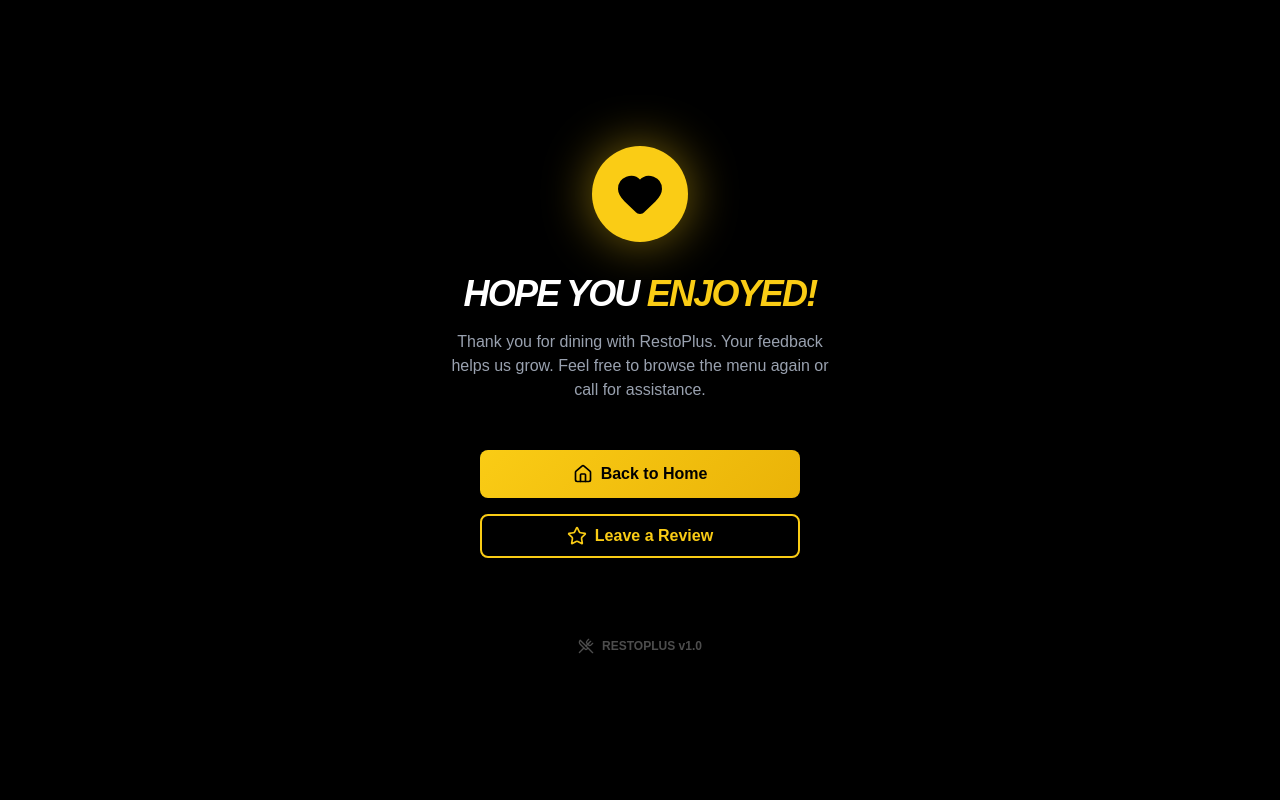
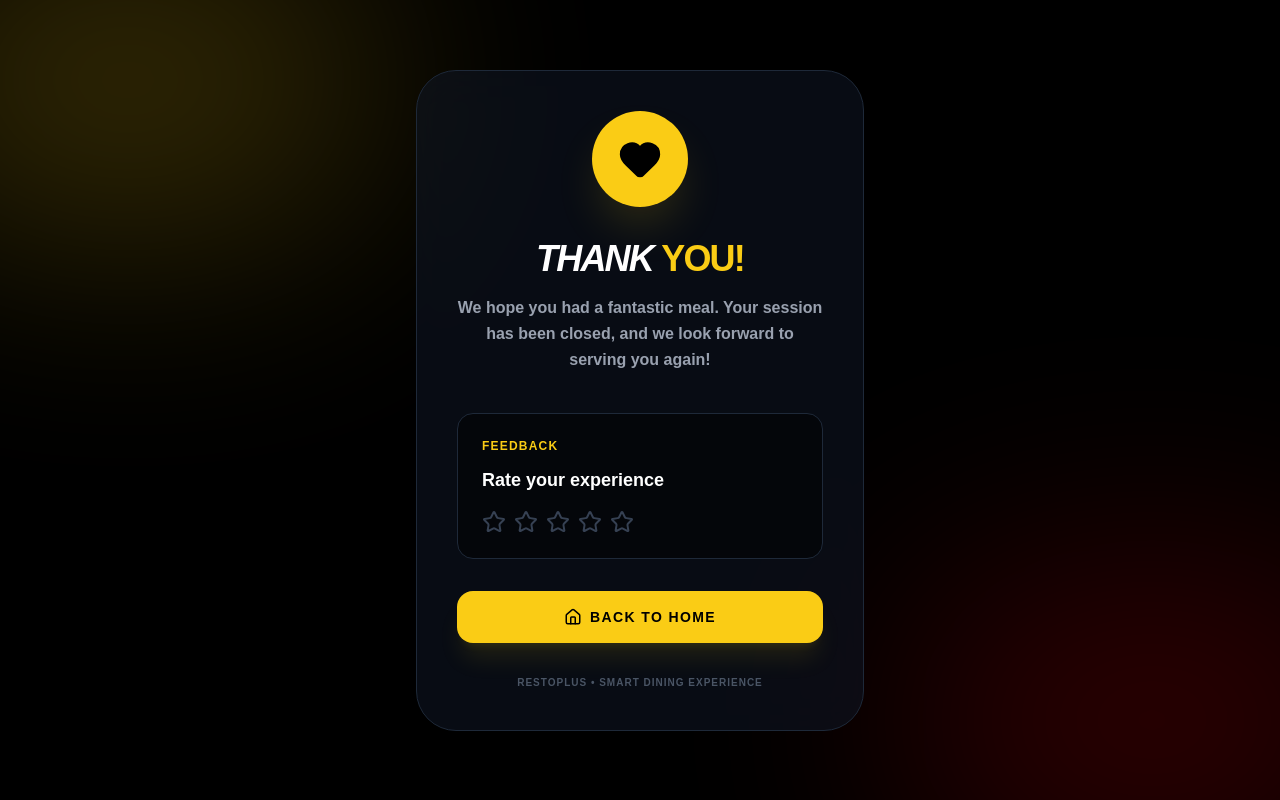
Before and after one commit to Dev2139/Restoplus, a React (Vite) app in the folder client/: page /thank-you in a window 1280 px wide. Built offline with nearby package versions, Linux system fonts and the light colour scheme; no server answers.

Commit message:
feat: session completion and table reset logic

```diff
--- a/client/src/pages/Customer/OrderTracking.jsx
+++ b/client/src/pages/Customer/OrderTracking.jsx
@@ -1,5 +1,5 @@
 import React, { useState, useEffect } from 'react';
-import { useParams, Link } from 'react-router-dom';
+import { useParams, Link, useNavigate } from 'react-router-dom';
 import api from '../../services/api';
 import { CheckCircle2, Clock, Utensils, CheckCircle, ArrowRight, Table, AlertCircle } from 'lucide-react';
 import Header from '../../components/Header';
@@ -23,6 +23,8 @@ const OrderTracking = () => {
         { status: 'Ready', label: 'Ready to Serve', icon: CheckCircle },
         { status: 'Served', label: 'Served', icon: CheckCircle },
     ];
+
+    const navigate = useNavigate();
 
     // 1. Initial Data Fetch
     useEffect(() => {
@@ -63,14 +65,20 @@ const OrderTracking = () => {
                 }
             };
 
+            const handleSessionCompleted = () => {
+                navigate('/thank-you');
+            };
+
             socket.on('status_update', handleUpdate);
             socket.on('order_updated', handleUpdate);
             socket.on('new_order', handleNewOrder);
+            socket.on('session_completed', handleSessionCompleted);
 
             return () => {
                 socket.off('status_update', handleUpdate);
                 socket.off('order_updated', handleUpdate);
                 socket.off('new_order', handleNewOrder);
+                socket.off('session_completed', handleSessionCompleted);
             };
         }
     }, [socket, orderId, order?.tableNumber]);
@@ -78,9 +86,26 @@ const OrderTracking = () => {
     const fetchActiveOrders = async (tableNum) => {
         try {
             const { data } = await api.get(`/orders/table/${tableNum}/active`);
-            setActiveOrders(data);
+            // Only show orders that are not Completed
+            const pendingOrders = data.filter(o => o.status !== 'Completed');
+            setActiveOrders(pendingOrders);
+
+            // If all orders for this session are completed, we might want to redirect
+            if (data.length > 0 && pendingOrders.length === 0) {
+                navigate('/thank-you');
+            }
         } catch (error) {
             console.error('Error fetching active orders', error);
+        }
+    };
+
+    const handleCheckout = async () => {
+        try {
+            await api.put(`/orders/table/${order.tableNumber}/complete`);
+            navigate('/thank-you');
+        } catch (error) {
+            console.error('Error during checkout', error);
+            alert('Failed to complete session. Please try again.');
         }
     };
 
@@ -282,14 +307,22 @@ const OrderTracking = () => {
                                 </div>
                             </div>
 
-                            <button
-                                onClick={() => setShowFinalBill(false)}
-                                className="w-full py-4 bg-black text-white font-black rounded-2xl uppercase tracking-widest text-sm hover:bg-gray-900 transition-all"
-                            >
-                                Close Summary
-                            </button>
+                            <div className="grid grid-cols-2 gap-3">
+                                <button
+                                    onClick={() => setShowFinalBill(false)}
+                                    className="py-4 border-2 border-gray-200 text-gray-500 font-black rounded-2xl uppercase tracking-widest text-[10px] hover:bg-gray-50 transition-all"
+                                >
+                                    BACK TO TRACKER
+                                </button>
+                                <button
+                                    onClick={handleCheckout}
+                                    className="py-4 bg-black text-white font-black rounded-2xl uppercase tracking-widest text-[10px] hover:bg-gray-900 transition-all flex items-center justify-center gap-2"
+                                >
+                                    <CheckCircle size={14} className="text-primary" /> FINISH JOURNEY
+                                </button>
+                            </div>
 
-                            <p className="text-center text-[8px] font-black text-gray-400 uppercase tracking-widest mt-6">Please show this summary to the table manager for payment</p>
+                            <p className="text-center text-[8px] font-black text-gray-400 uppercase tracking-widest mt-6">Confirm payment manually before clicking Finish Journey</p>
                         </motion.div>
                     </motion.div>
                 )}
--- a/client/src/pages/Customer/ThankYou.jsx
+++ b/client/src/pages/Customer/ThankYou.jsx
@@ -1,67 +1,63 @@
 import React from 'react';
 import { Link } from 'react-router-dom';
-import { Heart, Star, Navigation, Home, UtensilsCrossed } from 'lucide-react';
-import Button from '../../components/Button';
+import { Heart, Home, Star, ArrowRight } from 'lucide-react';
 import { motion } from 'framer-motion';
 
 const ThankYou = () => {
     return (
-        <div className="min-h-screen bg-black flex flex-col items-center justify-center p-6 text-center">
+        <div className="min-h-screen bg-black flex items-center justify-center p-6 overflow-hidden">
+            {/* Background elements */}
+            <div className="absolute top-0 left-0 w-full h-full overflow-hidden pointer-events-none opacity-20">
+                <div className="absolute top-[-10%] left-[-10%] w-[40%] h-[40%] bg-primary rounded-full blur-[120px]"></div>
+                <div className="absolute bottom-[-10%] right-[-10%] w-[40%] h-[40%] bg-red-600 rounded-full blur-[120px]"></div>
+            </div>
+
             <motion.div
-                initial={{ scale: 0.5, opacity: 0 }}
-                animate={{ scale: 1, opacity: 1 }}
-                transition={{ type: "spring", stiffness: 260, damping: 20 }}
-                className="w-24 h-24 bg-primary rounded-full flex items-center justify-center mb-8 shadow-[0_0_50px_rgba(250,204,21,0.5)]"
+                initial={{ opacity: 0, scale: 0.9 }}
+                animate={{ opacity: 1, scale: 1 }}
+                className="max-w-md w-full bg-gray-900/50 border border-gray-800 rounded-[40px] p-10 backdrop-blur-xl relative z-10 text-center"
             >
-                <Heart size={48} className="text-black fill-black" />
-            </motion.div>
-
-            <motion.h1
-                initial={{ y: 20, opacity: 0 }}
-                animate={{ y: 0, opacity: 1 }}
-                transition={{ delay: 0.2 }}
-                className="text-4xl font-black mb-4 uppercase italic tracking-tighter"
-            >
-                Hope You <span className="text-primary">Enjoyed!</span>
-            </motion.h1>
-
-            <motion.p
-                initial={{ y: 20, opacity: 0 }}
-                animate={{ y: 0, opacity: 1 }}
-                transition={{ delay: 0.3 }}
-                className="text-gray-400 max-w-sm mb-12"
-            >
-                Thank you for dining with RestoPlus. Your feedback helps us grow. Feel free to browse the menu again or call for assistance.
-            </motion.p>
-
-            <div className="flex flex-col w-full max-w-xs gap-4">
                 <motion.div
-                    initial={{ y: 20, opacity: 0 }}
-                    animate={{ y: 0, opacity: 1 }}
-                    transition={{ delay: 0.4 }}
+                    initial={{ scale: 0 }}
+                    animate={{ scale: 1 }}
+                    transition={{ type: "spring", damping: 10, stiffness: 100, delay: 0.2 }}
+                    className="w-24 h-24 bg-primary rounded-full flex items-center justify-center mx-auto mb-8 shadow-2xl shadow-primary/20"
                 >
-                    <Link to="/">
-                        <Button className="w-full flex items-center justify-center gap-2">
-                             <Home size={20} /> Back to Home
-                        </Button>
-                    </Link>
+                    <Heart size={44} className="text-black fill-black" />
                 </motion.div>
 
-                <motion.div
-                    initial={{ y: 20, opacity: 0 }}
-                    animate={{ y: 0, opacity: 1 }}
-                    transition={{ delay: 0.5 }}
-                >
-                    <Button variant="outline" className="w-full flex items-center justify-center gap-2">
-                         <Star size={20} /> Leave a Review
-                    </Button>
-                </motion.div>
-            </div>
+                <h1 className="text-4xl font-black italic uppercase italic tracking-tighter mb-4">
+                    THANK <span className="text-primary not-italic">YOU!</span>
+                </h1>
 
-            <div className="mt-20 opacity-30 flex items-center gap-2">
-                <UtensilsCrossed size={16} />
-                <span className="font-bold text-xs">RESTOPLUS v1.0</span>
-            </div>
+                <p className="text-gray-400 font-bold mb-10 leading-relaxed">
+                    We hope you had a fantastic meal. Your session has been closed, and we look forward to serving you again!
+                </p>
+
+                <div className="space-y-4">
+                    <div className="bg-black/50 border border-gray-800 rounded-2xl p-6 mb-8 text-left">
+                        <p className="text-xs font-black text-primary uppercase tracking-widest mb-3">Feedback</p>
+                        <h3 className="text-lg font-bold mb-4">Rate your experience</h3>
+                        <div className="flex gap-2">
+                            {[1, 2, 3, 4, 5].map(star => (
+                                <button key={star} className="text-gray-700 hover:text-primary transition-colors">
+                                    <Star size={24} />
+                                </button>
+                            ))}
+                        </div>
+                    </div>
+
+                    <Link to="/">
+                        <button className="w-full py-4 bg-primary text-black font-black rounded-2xl flex items-center justify-center gap-2 hover:bg-yellow-500 transition-all shadow-xl shadow-primary/10 uppercase tracking-widest text-sm">
+                            <Home size={18} /> BACK TO HOME
+                        </button>
+                    </Link>
+                </div>
+
+                <p className="mt-8 text-[10px] font-black text-gray-600 uppercase tracking-widest">
+                    RESTOPLUS • SMART DINING EXPERIENCE
+                </p>
+            </motion.div>
         </div>
     );
 };
```
Also changed, not shown: 2 other files (tests, documents, lock files or other folders).
